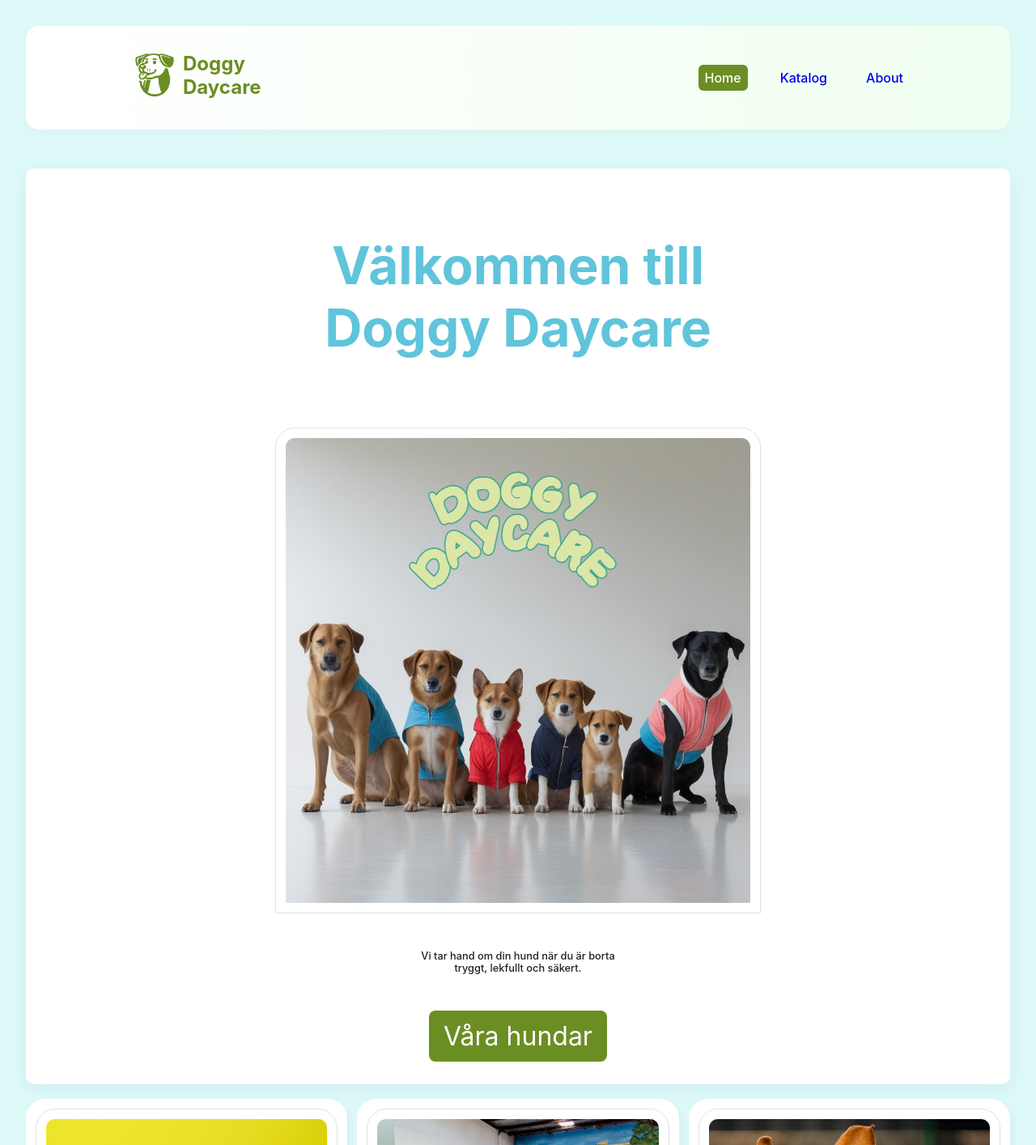
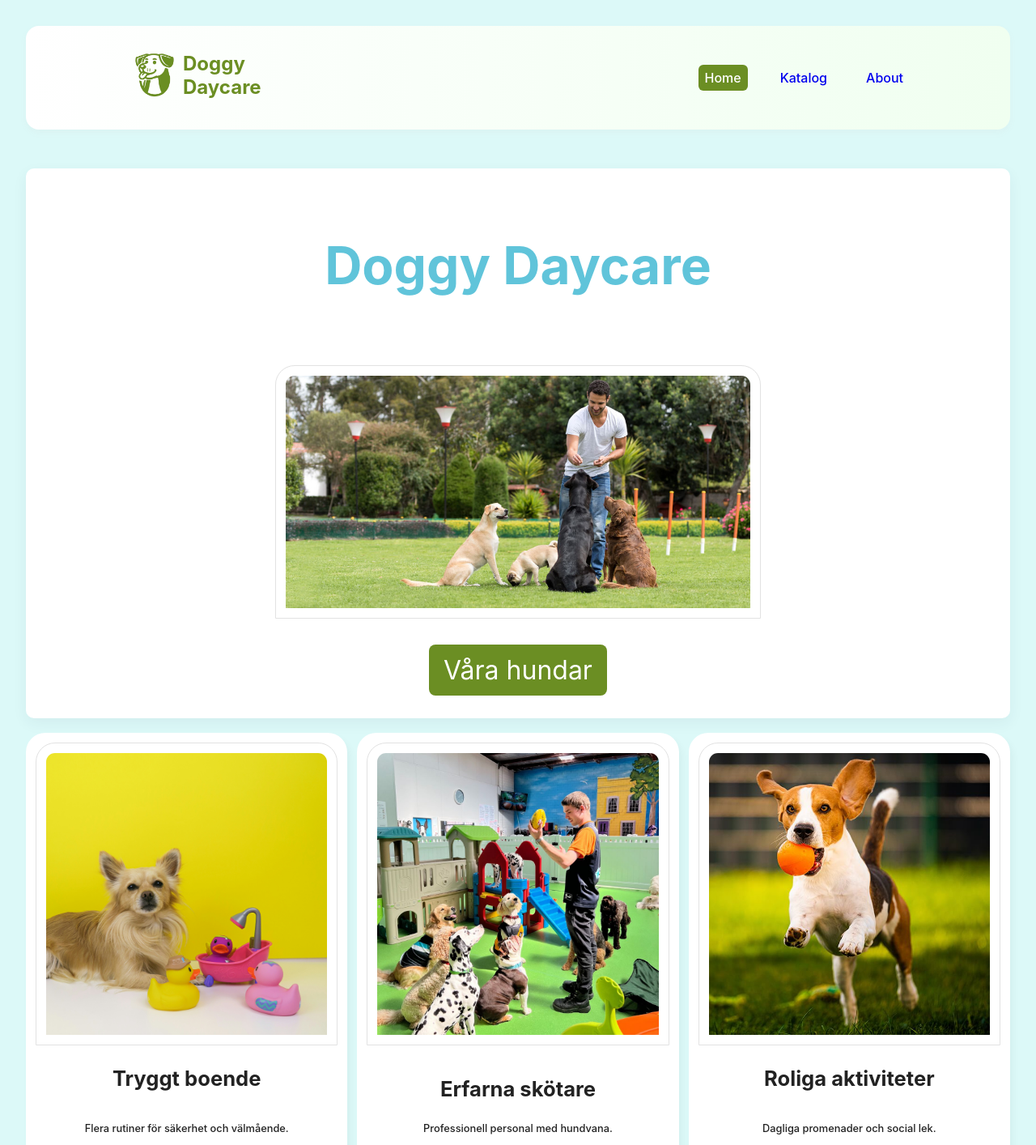
Before and after one commit to Jonasodiq/doggy-daycare, a React (Vite) app: page /#/ in a window 1280 px wide. Shown: the top 1414 px of the page at 81% size. Built offline with nearby package versions, Linux system fonts and the light colour scheme.

Commit message:
Remove title & p

```diff
--- a/src/pages/Home.jsx
+++ b/src/pages/Home.jsx
@@ -1,5 +1,5 @@
 import { Link } from 'react-router-dom';
-import dogs from "../assets/images/dogs.jpg";
+import dogs from "../assets/images/original.jpg";
 import giacomo from "../assets/images/giacomo.jpg";
 import daycare from '../assets/images/daycare.jpg';
 import boll from '../assets/images/boll.jpg';
@@ -10,18 +10,12 @@ function Home() {
     <section className={styles.home}>
       <div className={styles.inner}>
         <div className={styles.hero}>
-          <h1>Välkommen till<br/>Doggy Daycare</h1>
-
+          <h1>Doggy Daycare</h1>
           <img
             src={dogs}
             alt="Glada hundar på Doggy Daycare"
             className={styles.heroImage}
           />
-          <p>
-            Vi tar hand om din hund när du är borta<br/>
-            tryggt, lekfullt och säkert.
-          </p>
-
           <Link to="/catalog" className={`${styles.btn} ${styles.large}`}>
             Våra hundar
           </Link>
```
